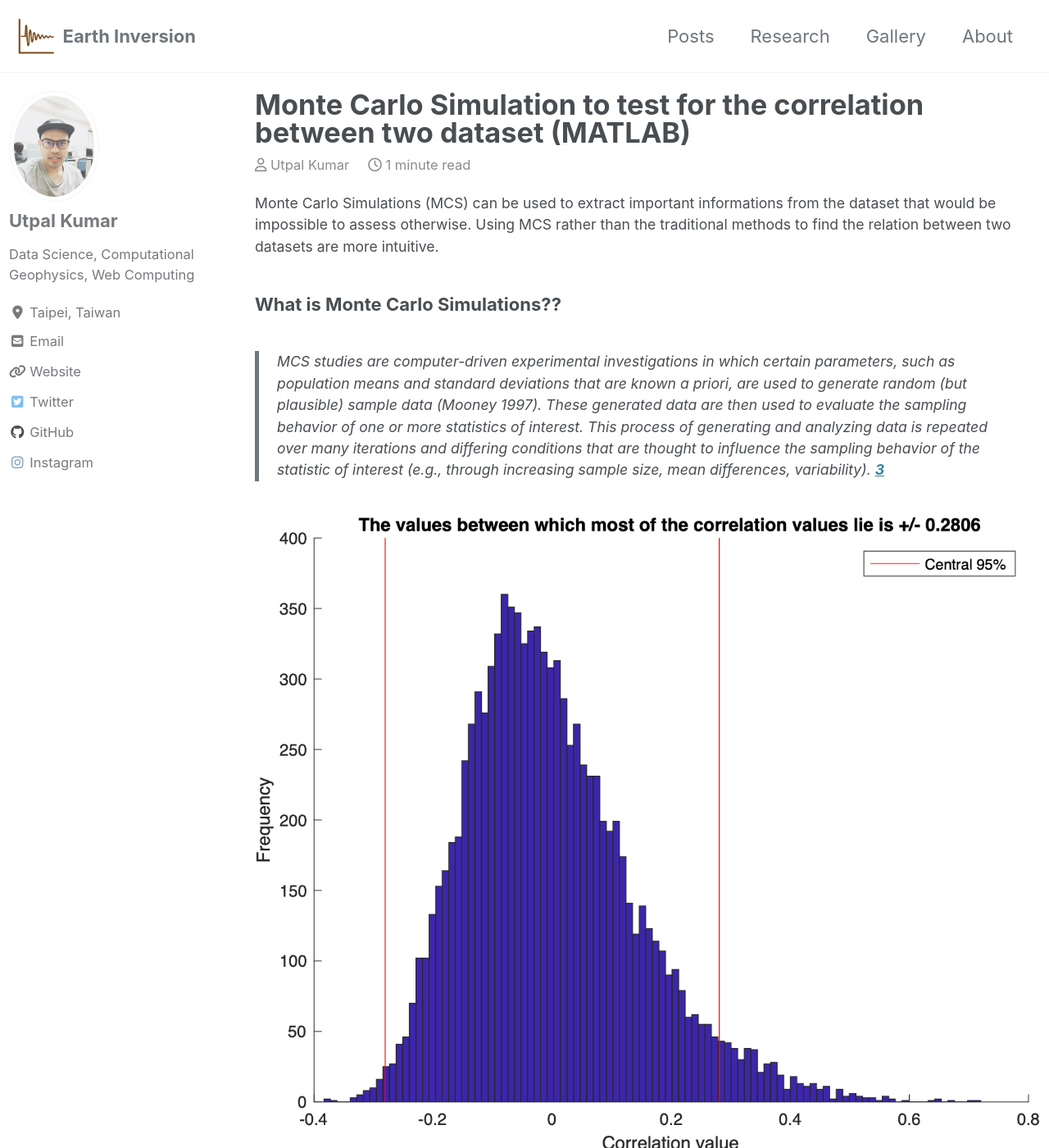
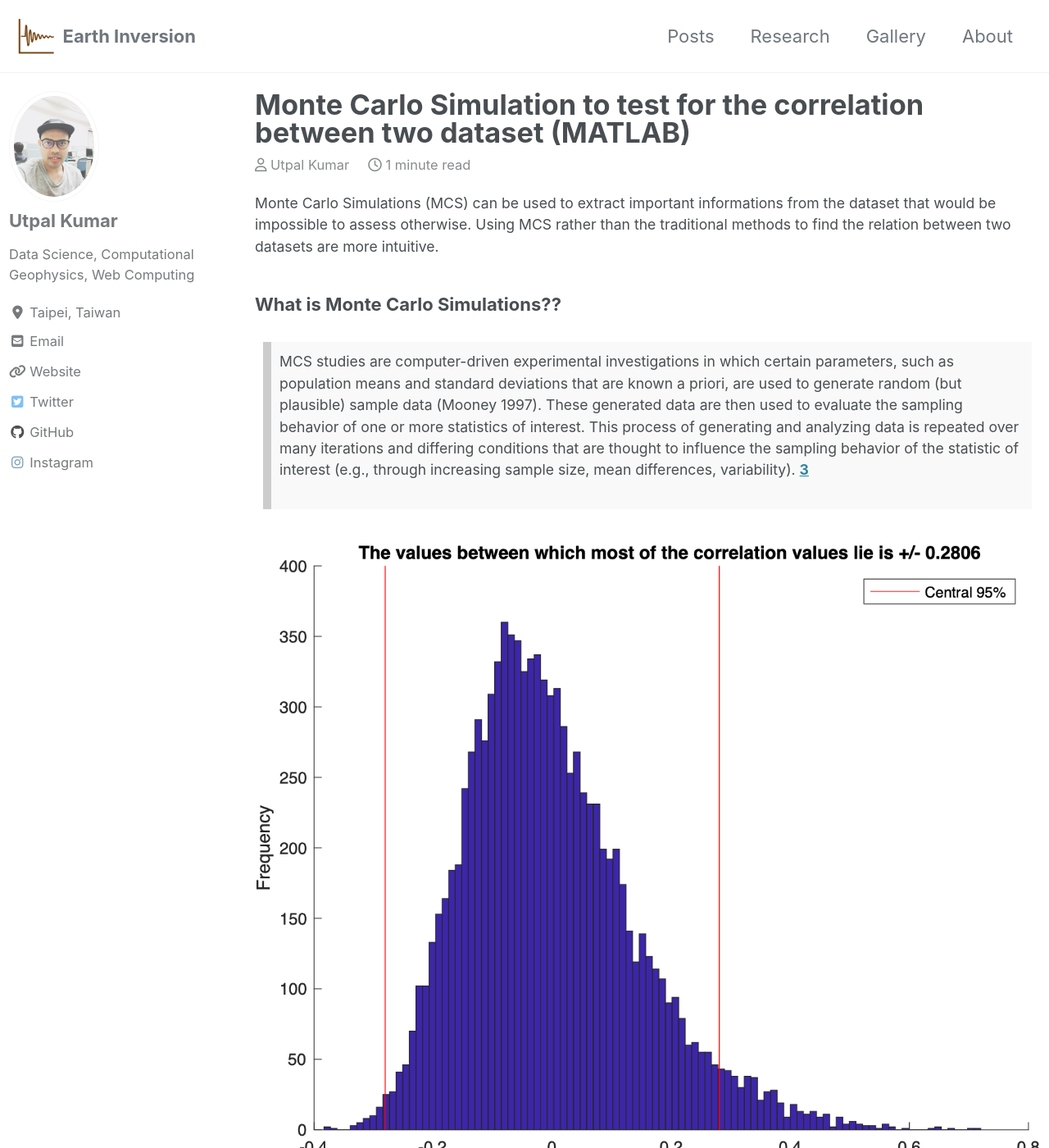
Before and after one commit to apexcodings/earthinversion.github.io, a Jekyll site: the page built from _posts/2020-05-22-monte-carlo-simulations-correlations.md, in a window 1280 px wide and 1400 px high. Shown: the whole window at 82% size. Built offline with Jekyll 4.4.1, drawn with Linux system fonts in a browser that asks for light colours; cached includes are drawn as plain includes; nearby versions of some CDN libraries; comment, search, counter and statistics services are not loaded.

Commit message:
About me blockquote added

```diff
--- a/_pages/about-me.html
+++ b/_pages/about-me.html
@@ -16,6 +16,10 @@ classes:
     <img src="https://img.icons8.com/carbon-copy/100/000000/download-2.png" alt="Utpal_CV" width="40" height="40">
   </a> -->
   </div>
+
+  <blockquote>
+    “First you guess, then you compute the consequences. Compare the consequences to experience. If it disagrees with experience, the guess is wrong. It doesn’t matter how beautiful your guess is, or how smart you are. Or what your name is, if it disagrees with experiment, it’s wrong. That’s all there is to it.” -Richard Feynman
+  </blockquote>
 
   <button class="collapsible">Computing and Technical Skills</button>
 <div class="contentCollapse">
--- a/_sass/minimal-mistakes/_base.scss
+++ b/_sass/minimal-mistakes/_base.scss
@@ -107,11 +107,11 @@ abbr[data-original-title] {
 /* blockquotes */
 
 blockquote {
-  margin: 2em 1em 2em 0;
-  padding-left: 1em;
-  padding-right: 1em;
-  font-style: italic;
-  border-left: 0.25em solid $primary-color;
+  background: #f9f9f9;
+  border-left: 10px solid #ccc;
+  margin: 1.5em 10px;
+  padding: 0.5em 10px;
+  quotes: "\201C""\201D""\2018""\2019";
 
   cite {
     font-style: italic;
```
